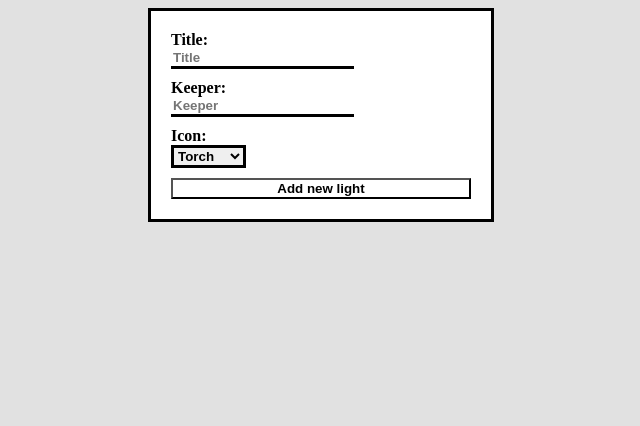
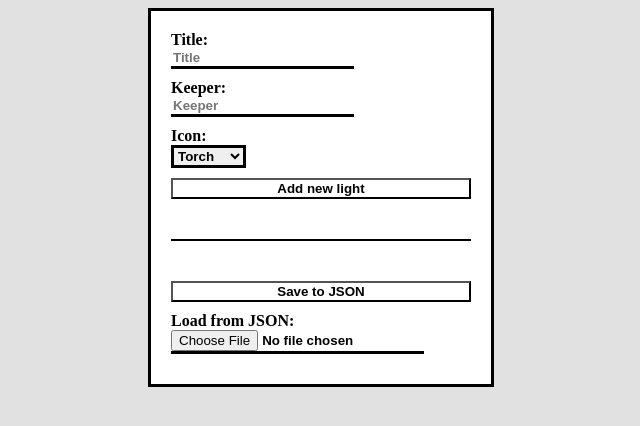
Before and after one commit to RodrigoViolla/shadowdark-light-sources, a plain HTML site: page index.html in a window 1280 px wide. Shown: the whole page, without its empty margins (319-959 px from the left). Drawn offline with Linux system fonts and the light colour scheme.

Commit message:
feat: save and load from json

```diff
--- a/index.html
+++ b/index.html
@@ -23,12 +23,57 @@
                 </select>
             </div>
             <button onclick="addLight()">Add new light</button>
+            <div style="border-top: solid 2px; margin-top: 40px;"></div>
+            <button style="margin-top: 40px" onclick="downloadJsonFile()">Save to JSON</button>
+            <div style="margin-top: 10px" onchange="loadFromJson(event)">
+                <div>Load from JSON:</div>
+                <input type="file" id="load-json"></div>
+            </div>
         </div>
     </body>
 </html>
 <script>
     var lightSourcesDiv = document.getElementById('light-sources');
     var lightSources = [];
+
+    setInterval(() => {
+        for (let index = 0; index < lightSources.length; index++) {
+            countTime(index);
+            var timerDiv = document.getElementById('timer-' + index);
+            timerDiv.innerHTML = formatTime(lightSources[index].hours, lightSources[index].minutes, lightSources[index].seconds);
+            if(lightSources[index].minutes <= 10) {
+                timerDiv.classList.add("red-timer");
+            }
+        }
+        return 1000;
+    }, "1000");
+
+    function loadFromJson(file) {
+        const reader = new FileReader();
+
+        reader.onload = (e) => {
+            const fileContent = e.target.result; // The content of the file
+            lightSources = JSON.parse(fileContent);
+            console.log(lightSources);
+            updateDivs()
+        };
+
+        reader.readAsText(document.getElementById("load-json").files[0]);
+    }
+
+    function downloadJsonFile() {
+        const jsonString = JSON.stringify(lightSources, null, 2);
+        const blob = new Blob([jsonString], { type: "application/json" });
+        const url = URL.createObjectURL(blob);
+        const a = document.createElement("a");
+
+        a.href = url;
+        a.download = "shadowdark-light-sources.json";
+        document.body.appendChild(a);
+        a.click();
+        document.body.removeChild(a);
+        URL.revokeObjectURL(url);
+    }
 
     function addLight() {
         lightSources.push({
@@ -47,18 +92,6 @@
         lightSources.splice(index, 1);
         updateDivs()
     }
-
-    setInterval(() => {
-        for (let index = 0; index < lightSources.length; index++) {
-            countTime(index);
-            var timerDiv = document.getElementById('timer-' + index);
-            timerDiv.innerHTML = formatTime(lightSources[index].hours, lightSources[index].minutes, lightSources[index].seconds);
-            if(lightSources[index].minutes <= 10) {
-                timerDiv.classList.add("red-timer");
-            }
-        }
-        return 1000;
-    }, "1000");
 
     function countTime(index) {
         if(lightSources[index].pause) {
@@ -84,7 +117,6 @@
                 return;
             }
 
-            lightSources[index].minutes = 59;
             lightSources[index].seconds = 59;
         }
     }
```
